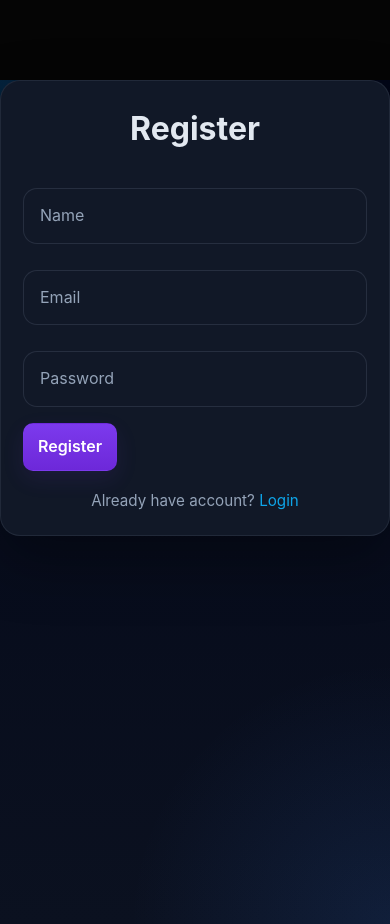
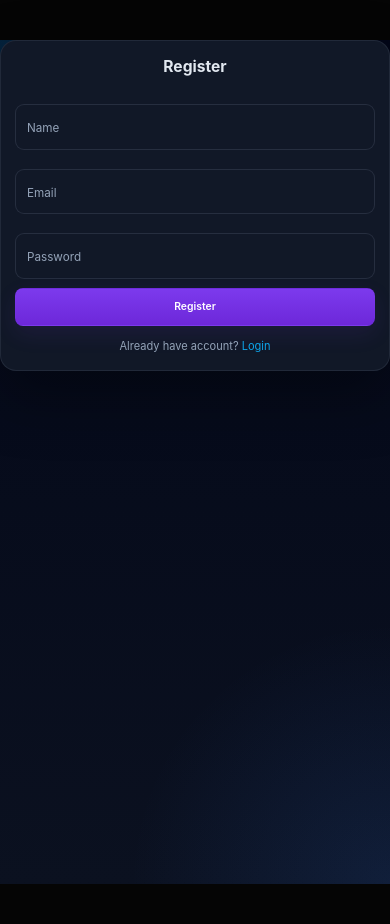
Before and after one commit to ChintadaDurgaprasadE2/Expense-tracker, a React app in the folder frontend/: page / in a window 390 px wide. After the commit the page ends 884 px from the top, so only its background shows below. Built offline with nearby package versions, Linux system fonts and the light colour scheme; the HTML template or start-up script is replaced by a standard one.

Commit message:
style: enhance responsive design for various screen sizes

```diff
--- a/frontend/src/App.css
+++ b/frontend/src/App.css
@@ -443,23 +443,474 @@ button + p a {
   }
 }
 
-@media (max-width: 680px) {
-  .container {
-    padding: 90px 14px 20px;
+@media (max-width: 768px) {
+  :root {
+    font-size: 15px;
   }
 
-  .card,
-  .form-box {
-    padding: 22px;
-    border-radius: 20px;
+  .navbar {
+    padding: 14px 16px;
+    gap: 0.5rem;
+  }
+
+  .nav-brand {
+    font-size: 1rem;
+  }
+
+  .nav-group {
+    flex-direction: column;
+    gap: 0.5rem;
   }
 
   .nav-link,
   .logout-button {
     width: 100%;
+    padding: 0.85rem 1rem;
+    font-size: 0.95rem;
+  }
+
+  .container {
+    padding: 80px 16px 20px;
+    width: 100%;
+  }
+
+  .page-header {
+    flex-direction: column;
+    gap: 0.75rem;
+  }
+
+  .page-header h2 {
+    font-size: clamp(1.5rem, 2.5vw, 2rem);
+  }
+
+  .dashboard {
+    grid-template-columns: repeat(2, 1fr);
+    gap: 16px;
+  }
+
+  .summary-card {
+    min-height: 140px;
+    padding: 18px;
+  }
+
+  .summary-card h3 {
+    font-size: 0.85rem;
+  }
+
+  .summary-card p {
+    font-size: 1.6rem;
+  }
+
+  .card {
+    padding: 18px;
+    margin: 16px 0;
+    border-radius: 18px;
+  }
+
+  .card h3 {
+    font-size: 1.1rem;
+    margin-bottom: 14px;
+  }
+
+  .chart-wrapper {
+    min-height: 280px;
+  }
+
+  .form-box {
+    max-width: 100%;
+    margin: 60px auto;
+    padding: 24px;
+    border-radius: 20px;
+  }
+
+  .form-box h2 {
+    font-size: 1.6rem;
+    margin-bottom: 18px;
+  }
+
+  input,
+  select,
+  textarea {
+    padding: 12px 14px;
+    font-size: 16px;
+    margin-bottom: 12px;
+    border-radius: 12px;
+  }
+
+  button {
+    width: 100%;
+    padding: 12px 16px;
+    font-size: 0.95rem;
   }
 
   .filter-row {
     grid-template-columns: 1fr;
+    gap: 12px;
+  }
+
+  .filter-row label {
+    font-size: 0.9rem;
+  }
+
+  .expense-item,
+  .history-item {
+    flex-direction: column;
+    align-items: flex-start;
+    gap: 8px;
+    padding: 12px;
+    margin-bottom: 10px;
+  }
+
+  .expense-item span,
+  .history-item span {
+    width: 100%;
+    font-size: 0.95rem;
+  }
+
+  .expense-item button,
+  .history-item button {
+    width: 100%;
+    padding: 8px 12px;
+    font-size: 0.9rem;
+  }
+
+  .btn {
+    padding: 8px 10px;
+    font-size: 0.9rem;
+    border-radius: 10px;
+  }
+
+  .btn-fixed {
+    width: 100%;
+    padding: 12px 14px;
+  }
+
+  .btn-auth {
+    width: 100%;
+    padding: 12px 14px;
+  }
+
+  .settings-form {
+    gap: 14px;
+  }
+
+  .success-card,
+  .error-card {
+    padding: 14px;
+    font-size: 0.95rem;
+    border-radius: 14px;
   }
 }
+
+@media (max-width: 680px) {
+  :root {
+    font-size: 14px;
+  }
+
+  .container {
+    padding: 70px 12px 16px;
+  }
+
+  .navbar {
+    padding: 12px 14px;
+    gap: 0.4rem;
+  }
+
+  .nav-brand {
+    font-size: 0.95rem;
+  }
+
+  .nav-link,
+  .logout-button {
+    padding: 0.75rem 0.8rem;
+    font-size: 0.85rem;
+  }
+
+  .page-header h2 {
+    font-size: 1.4rem;
+  }
+
+  .dashboard {
+    grid-template-columns: 1fr;
+    gap: 12px;
+  }
+
+  .summary-card {
+    min-height: 120px;
+    padding: 14px;
+    gap: 0.5rem;
+  }
+
+  .summary-card h3 {
+    font-size: 0.8rem;
+  }
+
+  .summary-card p {
+    font-size: 1.4rem;
+  }
+
+  .card {
+    padding: 14px;
+    margin: 12px 0;
+    border-radius: 16px;
+  }
+
+  .card h3 {
+    font-size: 1rem;
+    margin-bottom: 10px;
+  }
+
+  .chart-wrapper {
+    min-height: 250px;
+  }
+
+  .form-box {
+    margin: 50px auto;
+    padding: 18px;
+    border-radius: 18px;
+  }
+
+  .form-box h2 {
+    font-size: 1.4rem;
+    margin-bottom: 16px;
+  }
+
+  input,
+  select,
+  textarea {
+    padding: 10px 12px;
+    font-size: 16px;
+    margin-bottom: 10px;
+    border-radius: 10px;
+  }
+
+  input::placeholder,
+  textarea::placeholder {
+    font-size: 0.9rem;
+  }
+
+  button {
+    padding: 10px 14px;
+    font-size: 0.9rem;
+  }
+
+  button + p {
+    font-size: 0.9rem;
+    margin-top: 14px;
+  }
+
+  .filter-row {
+    gap: 10px;
+  }
+
+  .filter-row label {
+    font-size: 0.85rem;
+    gap: 6px;
+  }
+
+  .expense-item,
+  .history-item {
+    padding: 10px;
+    gap: 6px;
+    margin-bottom: 8px;
+    border-radius: 12px;
+  }
+
+  .expense-item span,
+  .history-item span {
+    font-size: 0.9rem;
+  }
+
+  .expense-item button,
+  .history-item button {
+    width: 100%;
+    padding: 6px 10px;
+    font-size: 0.85rem;
+    border-radius: 8px;
+  }
+
+  .btn {
+    padding: 6px 8px;
+    font-size: 0.85rem;
+    border-radius: 8px;
+  }
+
+  .btn-fixed,
+  .btn-auth {
+    padding: 10px 12px;
+  }
+
+  .muted {
+    font-size: 0.9rem;
+  }
+
+  .settings-form {
+    gap: 12px;
+  }
+
+  .success-card,
+  .error-card {
+    padding: 12px;
+    font-size: 0.9rem;
+  }
+}
+
+@media (max-width: 480px) {
+  :root {
+    font-size: 13px;
+  }
+
+  .navbar {
+    padding: 10px 12px;
+  }
+
+  .nav-brand {
+    font-size: 0.9rem;
+    text-align: center;
+    width: 100%;
+  }
+
+  .nav-group {
+    grid-template-columns: 1fr;
+  }
+
+  .nav-link,
+  .logout-button {
+    padding: 0.65rem 0.7rem;
+    font-size: 0.8rem;
+    border-radius: 12px;
+  }
+
+  .container {
+    padding: 60px 10px 14px;
+    width: 100%;
+  }
+
+  .page-header {
+    margin-bottom: 16px;
+  }
+
+  .page-header h2 {
+    font-size: 1.2rem;
+  }
+
+  .dashboard {
+    grid-template-columns: 1fr;
+    gap: 10px;
+  }
+
+  .summary-card {
+    min-height: 110px;
+    padding: 12px;
+    gap: 0.4rem;
+  }
+
+  .summary-card h3 {
+    font-size: 0.75rem;
+  }
+
+  .summary-card p {
+    font-size: 1.2rem;
+  }
+
+  .card {
+    padding: 12px;
+    margin: 10px 0;
+    border-radius: 14px;
+  }
+
+  .card h3 {
+    font-size: 0.95rem;
+    margin-bottom: 8px;
+  }
+
+  .chart-wrapper {
+    min-height: 220px;
+  }
+
+  .form-box {
+    margin: 40px auto;
+    padding: 14px;
+    border-radius: 16px;
+    max-width: 100%;
+  }
+
+  .form-box h2 {
+    font-size: 1.2rem;
+    margin-bottom: 14px;
+  }
+
+  input,
+  select,
+  textarea {
+    padding: 9px 11px;
+    font-size: 16px;
+    margin-bottom: 9px;
+    border-radius: 9px;
+  }
+
+  button {
+    width: 100%;
+    padding: 10px 12px;
+    font-size: 0.85rem;
+  }
+
+  button + p {
+    font-size: 0.85rem;
+    margin-top: 12px;
+  }
+
+  .filter-row {
+    gap: 9px;
+  }
+
+  .filter-row label {
+    font-size: 0.8rem;
+    gap: 5px;
+  }
+
+  .expense-item,
+  .history-item {
+    padding: 9px;
+    gap: 5px;
+    margin-bottom: 7px;
+  }
+
+  .expense-item span,
+  .history-item span {
+    font-size: 0.85rem;
+  }
+
+  .expense-item button,
+  .history-item button {
+    width: 48%;
+    padding: 5px 8px;
+    font-size: 0.8rem;
+    border-radius: 8px;
+  }
+
+  .btn {
+    padding: 5px 7px;
+    font-size: 0.8rem;
+  }
+
+  .btn-fixed,
+  .btn-auth {
+    width: 100%;
+    padding: 10px 10px;
+  }
+
+  .muted {
+    font-size: 0.85rem;
+  }
+
+  .settings-form {
+    gap: 10px;
+  }
+
+  .success-card,
+  .error-card {
+    padding: 10px;
+    font-size: 0.85rem;
+  }
+}
```
